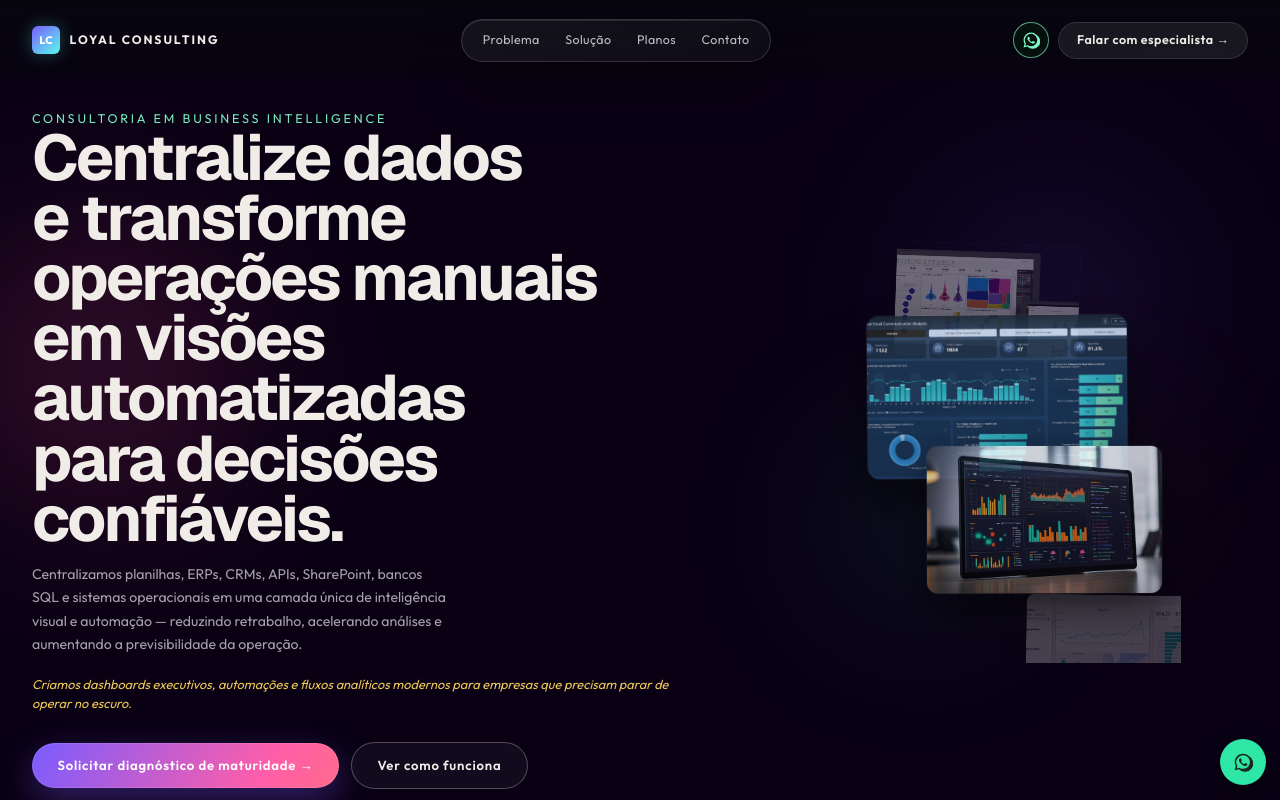
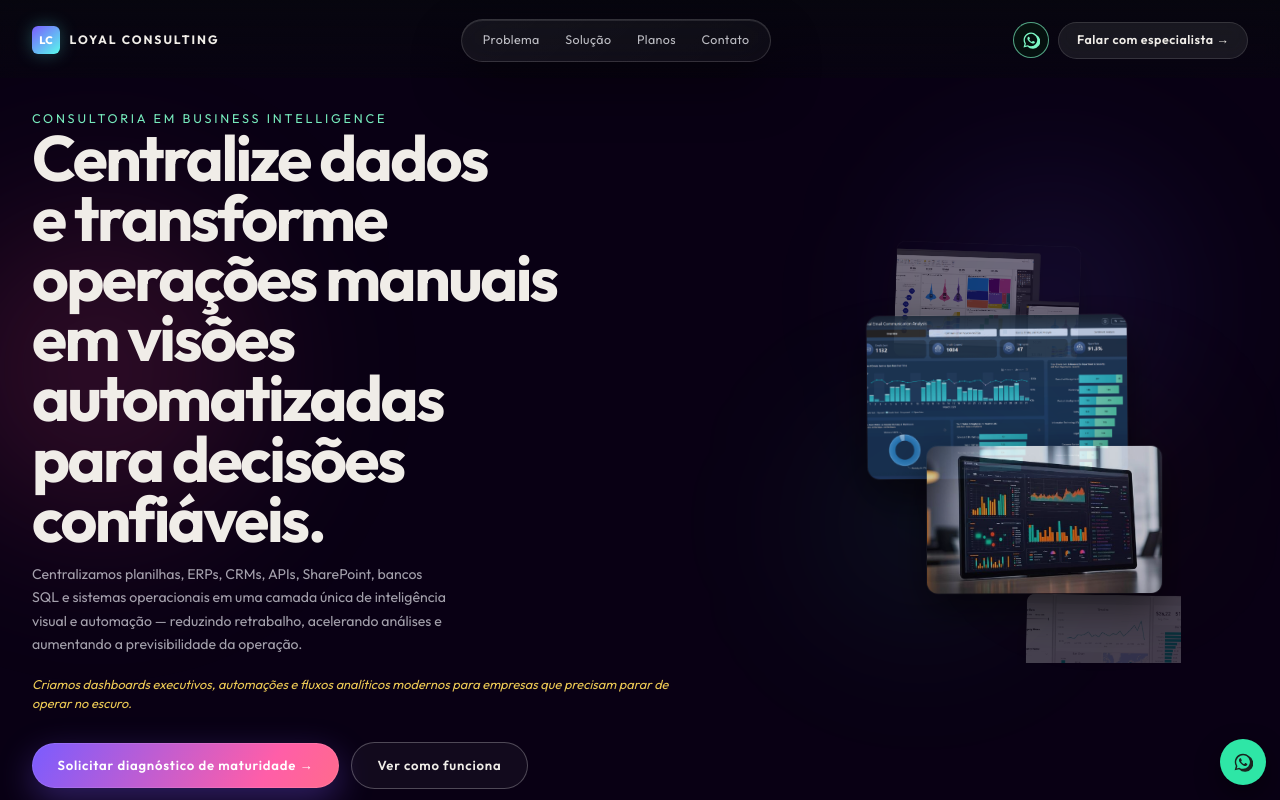
Before and after one commit to HugoLoyalConsulting/Website-LoyalConsulting, a Next.js app: page / in a window 1280 px wide. Shown: the top 800 px of the page. Built offline with nearby package versions, Linux system fonts and the light colour scheme; no server answers.

Commit message:
fix(ci): substituir fonte Geist por Outfit compatível no Next 14

```diff
--- a/app/layout.tsx
+++ b/app/layout.tsx
@@ -1,5 +1,5 @@
 import type { Metadata } from "next";
-import { Outfit, Geist } from "next/font/google";
+import { Outfit } from "next/font/google";
 import "./globals.css";
 import { SiteTelemetry } from "@/components/SiteTelemetry";
 
@@ -9,9 +9,10 @@ const outfit = Outfit({
   display: "swap",
 });
 
-const geist = Geist({
+const outfitDisplay = Outfit({
   subsets: ["latin"],
   variable: "--font-display",
+  weight: ["700", "800"],
   display: "swap",
 });
 
@@ -31,7 +32,7 @@ export const metadata: Metadata = {
 export default function RootLayout({ children }: Readonly<{ children: React.ReactNode }>) {
   return (
     <html lang="pt-BR">
-      <body className={`${outfit.variable} ${geist.variable}`}>
+      <body className={`${outfit.variable} ${outfitDisplay.variable}`}>
         <SiteTelemetry />
         {children}
       </body>
```
